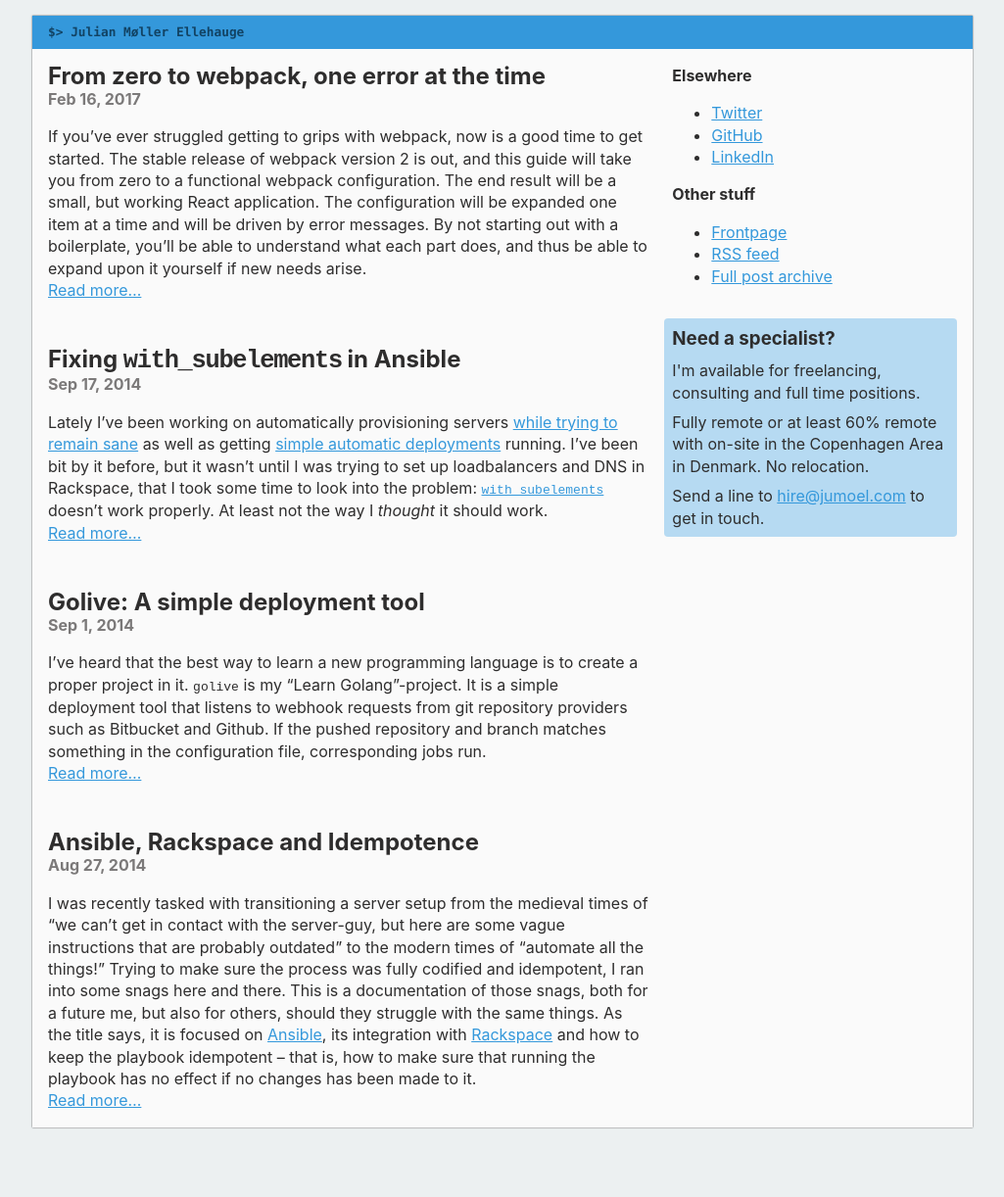
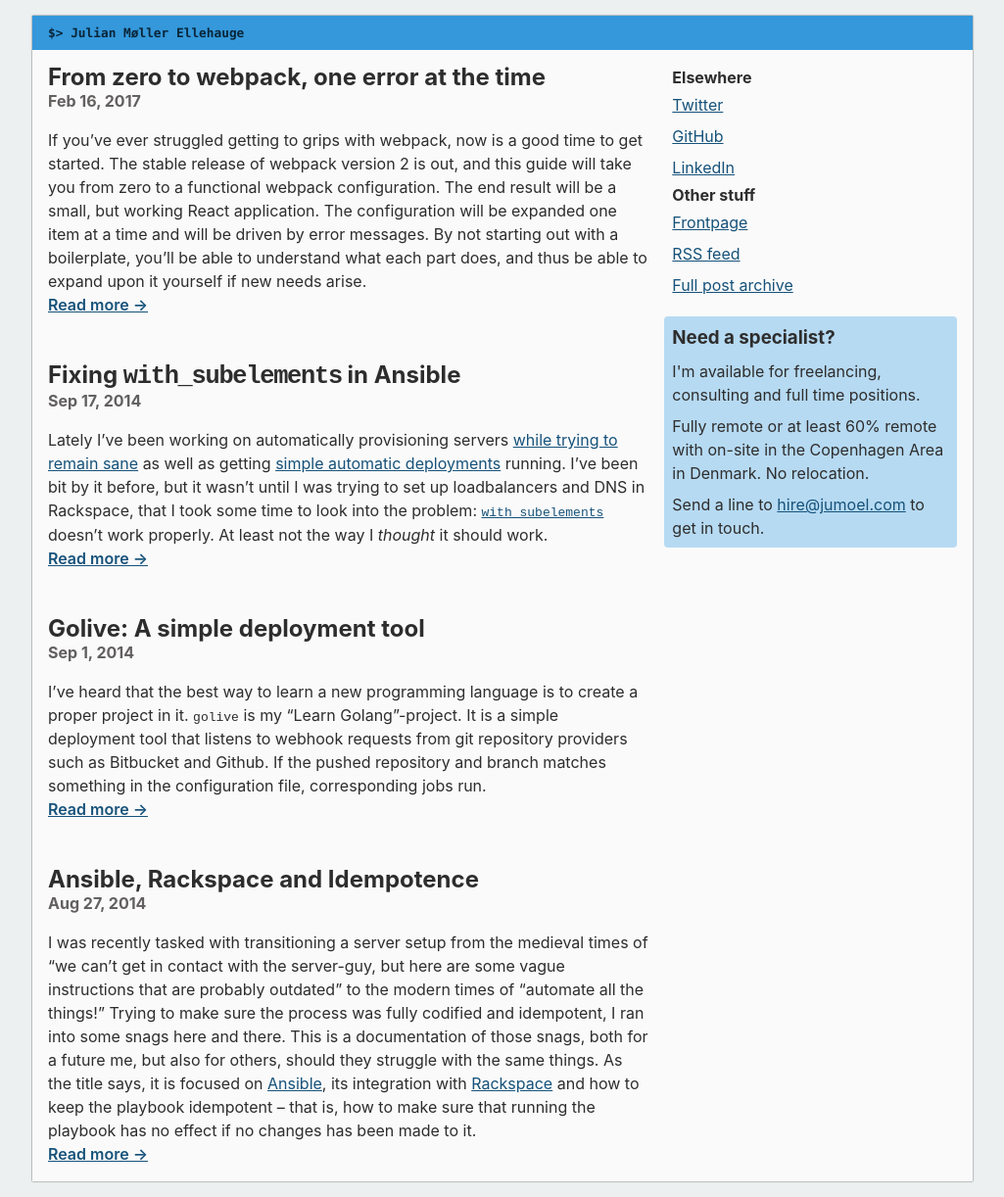
Before and after one commit to jumoel/jumoel.com, a Jekyll site: the page built from index.html, in a window 1280 px wide. Shown: the whole page at 98% size, without its empty margins (127-1152 px from the left). Built offline with Jekyll 4.4.1, drawn with Linux system fonts in a browser that asks for light colours; before the commit the page ends 1167 px from its top, so only the background shows below that.

Commit message:
100 Lighthouse

```diff
--- a/_includes/post.html
+++ b/_includes/post.html
@@ -9,6 +9,6 @@
   </section>
 
   {% if excerpt %}
-  <a class="read-more" href="{{ post.url }}">Read more&hellip;</a>
+  <a class="read-more" href="{{ post.url }}">Read more &rarr;</a>
   {% endif %}
 </article>
--- a/_includes/sidebar.html
+++ b/_includes/sidebar.html
@@ -3,7 +3,7 @@
 <section>
   <b>Latest posts</b>
 
-  <ul>
+  <ul class="sidebar-links">
     {% for post in site.posts limit:site.latest_posts_num %}
     <li>
       <a href="{{ post.url }}">{{ post.title }}</a>
@@ -16,7 +16,7 @@
 
 <section>
   <b>Elsewhere</b>
-  <ul>
+  <ul class="sidebar-links">
     <li>
       <a href="https://www.twitter.com/{{ site.username.twitter }}">Twitter</a>
     </li>
@@ -33,7 +33,7 @@
 
 <section>
   <b>Other stuff</b>
-  <ul>
+  <ul class="sidebar-links">
     <li><a href="/">Frontpage</a></li>
     <li><a href="/feed.xml">RSS feed</a></li>
     <li><a href="/archive/">Full post archive</a></li>
--- a/_layouts/default.html
+++ b/_layouts/default.html
@@ -2,6 +2,10 @@
 <html lang="en">
   <head>
     <meta charset="utf-8" />
+    <meta
+      name="description"
+      content="The weblog on programming by Julian Møller Ellehauge."
+    />
     <meta http-equiv="X-UA-Compatible" content="IE=edge" />
     <title>
       {% if page.title %}{{ page.title | append: " - " }}{% endif %}{{
--- a/css/jumoel.scss
+++ b/css/jumoel.scss
@@ -37,7 +37,7 @@
   min-height: 100vh;
   scroll-behavior: smooth;
   text-rendering: optimizeSpeed;
-  line-height: 1.4;
+  line-height: 1.5;
 }
 
 /* Remove list styles on ul, ol elements with a class attribute */
@@ -79,6 +79,7 @@
 $bg-color: #ecf0f1;
 $brand-color: #3498db;
 $brand-color-accent: #8e44ad;
+$link-color: darken($brand-color, 25%);
 
 $font: -apple-system, BlinkMacSystemFont, "Segoe UI", Roboto, Lato, Helvetica,
   Arial, sans-serif;
@@ -96,7 +97,7 @@
 }
 
 a {
-  color: $brand-color;
+  color: $link-color;
 
   &:visited {
     color: $brand-color-accent;
@@ -137,7 +138,7 @@
   }
 
   a {
-    color: darken($brand-color, 30%);
+    color: darken($brand-color, 40%);
     text-decoration: none;
     font-family: $font-mono;
 
@@ -148,7 +149,7 @@
 }
 
 .meta {
-  color: lighten($text-color, 30%);
+  color: lighten($text-color, 20%);
   font-weight: bold;
 }
 
@@ -274,3 +275,14 @@
 .sidebar {
   grid-area: sidebar;
 }
+
+ul.sidebar-links {
+  li {
+    padding: 0.25em 0em;
+  }
+}
+
+.read-more {
+  font-weight: 600;
+  padding: 0.25em 0em;
+}
```
